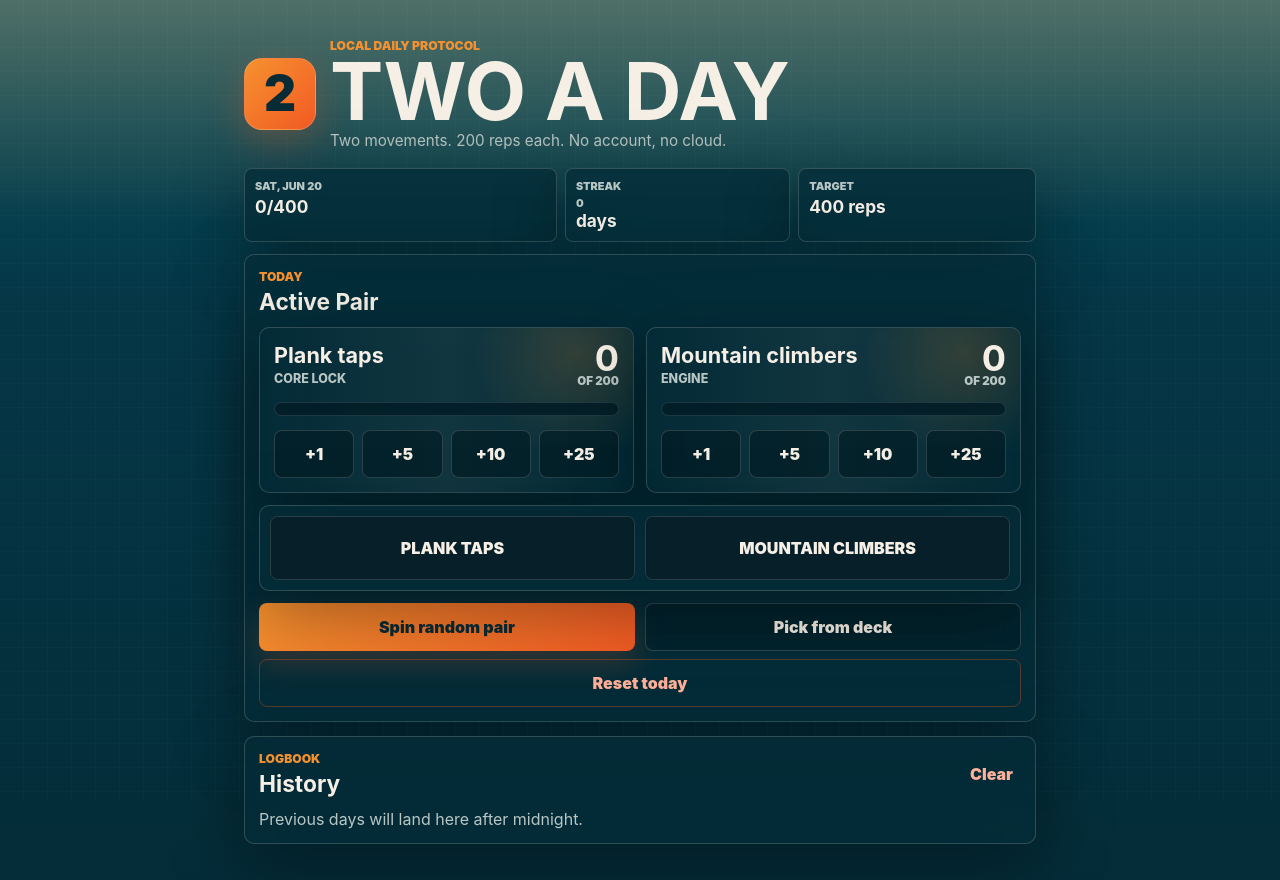
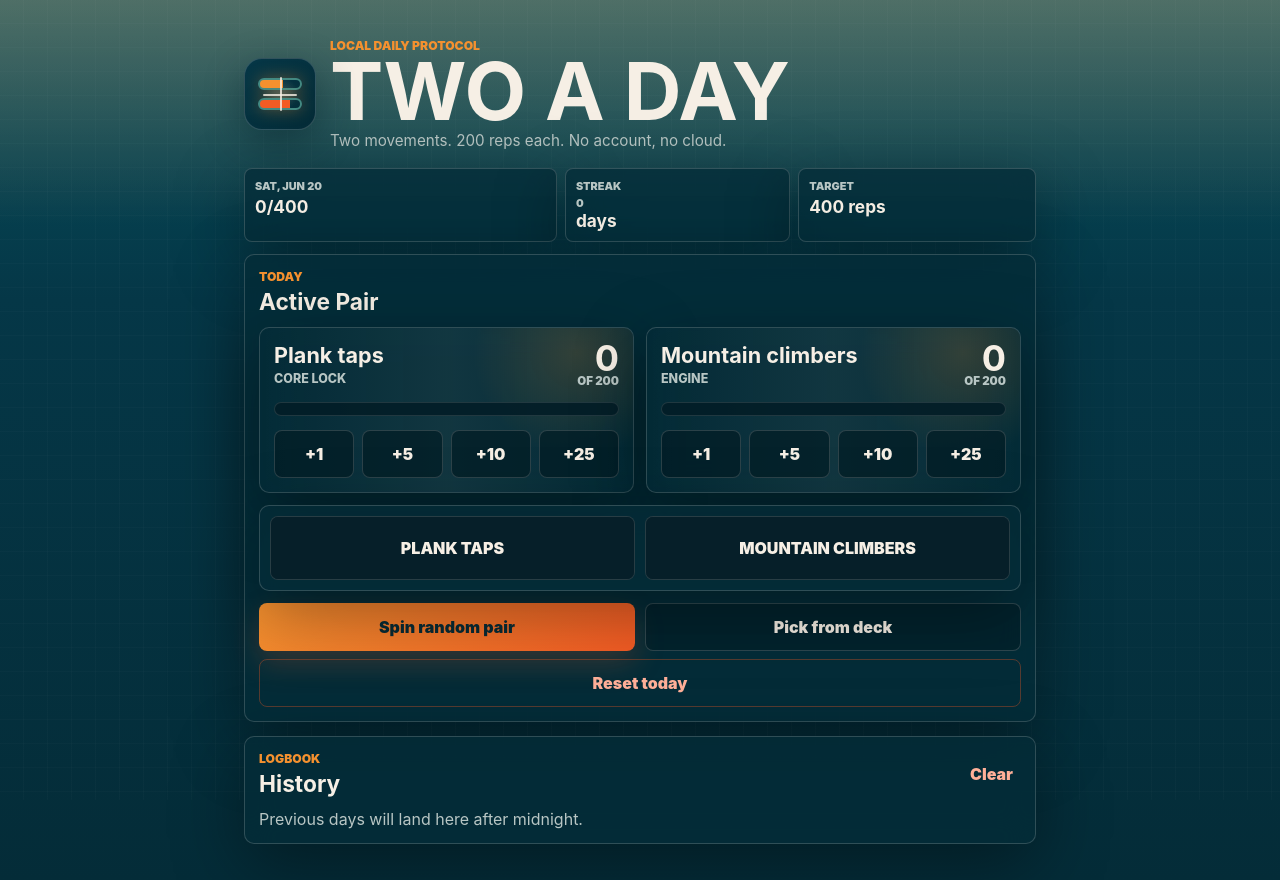
Before and after one commit to stephenproctor-bit/two-a-day, a plain HTML site: page index.html in a window 1280 px wide. Drawn offline with Linux system fonts and the light colour scheme.

Commit message:
Add files via upload

```diff
--- a/index.html
+++ b/index.html
@@ -16,7 +16,8 @@
     <div class="app-shell">
       <header class="hero">
         <div class="brand-mark" aria-hidden="true">
-          <span>2</span>
+          <span></span>
+          <span></span>
         </div>
         <div class="hero-copy">
           <p class="eyebrow">Local daily protocol</p>
--- a/service-worker.js
+++ b/service-worker.js
@@ -1,4 +1,4 @@
-const CACHE_NAME = "two-a-day-v4";
+const CACHE_NAME = "two-a-day-v5";
 const APP_ASSETS = [
   "./",
   "./index.html",
--- a/styles.css
+++ b/styles.css
@@ -84,23 +84,53 @@ p {
 }
 
 .brand-mark {
+  position: relative;
   display: grid;
-  place-items: center;
+  align-content: center;
+  gap: 8px;
   width: 72px;
   height: 72px;
   border: 1px solid var(--line);
   border-radius: 18px;
   background:
-    linear-gradient(135deg, var(--orange), var(--coral)),
-    var(--orange);
-  box-shadow: 0 12px 38px rgba(243, 91, 36, 0.28);
+    radial-gradient(circle at 50% 50%, rgba(246, 239, 229, 0.16), transparent 36%),
+    linear-gradient(135deg, var(--midnight), var(--deep));
+  box-shadow: 0 12px 38px rgba(3, 31, 41, 0.45);
+  padding: 17px 13px;
 }
 
 .brand-mark span {
-  color: #082b35;
-  font-size: 3.1rem;
-  font-weight: 1000;
-  line-height: 1;
+  display: block;
+  height: 12px;
+  border: 2px solid var(--mint);
+  border-radius: 999px;
+  background: linear-gradient(90deg, var(--orange) 0 58%, transparent 58%);
+  box-shadow: 0 0 16px rgba(245, 145, 47, 0.38);
+}
+
+.brand-mark span:last-child {
+  background: linear-gradient(90deg, var(--coral) 0 76%, transparent 76%);
+}
+
+.brand-mark::before,
+.brand-mark::after {
+  position: absolute;
+  content: "";
+  border-radius: 999px;
+  background: var(--ink);
+  opacity: 0.8;
+}
+
+.brand-mark::before {
+  inset: 50% 18px auto;
+  height: 2px;
+}
+
+.brand-mark::after {
+  top: 18px;
+  bottom: 18px;
+  left: 50%;
+  width: 2px;
 }
 
 .eyebrow,
```
Also changed, not shown: apple-touch-icon.png, icon-192.png, icon-512.png, icon.svg.
